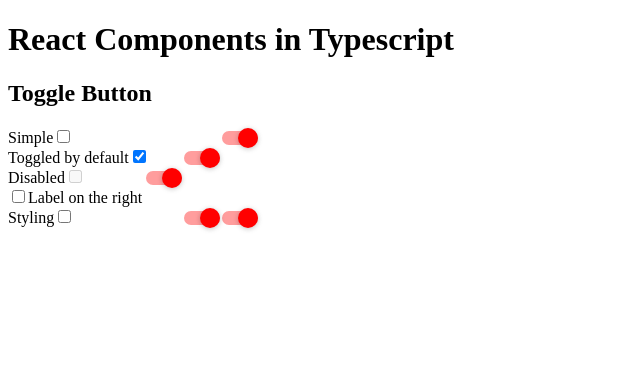
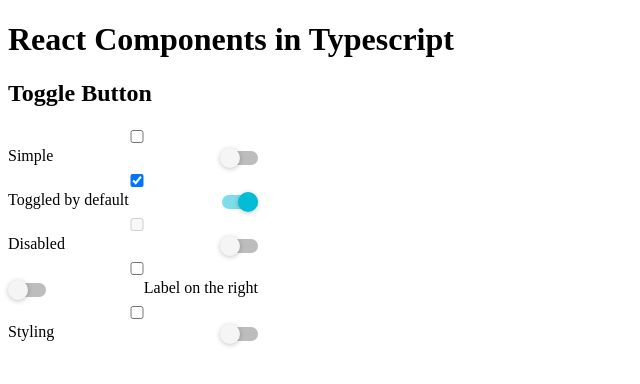
Before and after one commit to vpysaran/react-typescript-toggle, a React app: page / in a window 1280 px wide. Shown: the top 384 px of the page, without its empty margins (0-640 px from the left). Built offline with nearby package versions, Linux system fonts and the light colour scheme.

Commit message:
Update toggle-button.tsx

```diff
--- a/src/components/toggle-button/toggle-button.tsx
+++ b/src/components/toggle-button/toggle-button.tsx
@@ -2,22 +2,51 @@
 
 function getStyles(props) {
     return {
+        inputStyle: {
+            width: '100%',
+            height: '100%',
+        },
+        switchRoot: {
+            display: 'flex',
+            justifyContent: 'space-between',
+        },
         toggleRoot: {
-            float: 'right',
             position: 'relative',
             display: 'block',
             width: '36px',
             padding: '4px 0px 6px 2px',
         },
+        togglePadDefault: {
+          width: '100%',
+          height: '14px',
+          borderRadius: '30px',
+          backgroundColor: 'rgb(189, 189, 189)',
+        },
         togglePad: {
           width: '100%',
           height: '14px',
           borderRadius: '30px',
-          backgroundColor: 'rgb(255, 157, 157)',
+          backgroundColor: 'rgba(0, 188, 212, 0.5)',
+        },
+        toggleBtnDefult: {
+          color: 'rgba(0, 0, 0, 0.87)',
+          backgroundColor: 'rgb(245, 245, 245)',
+          transition: 'all 450ms cubic-bezier(0.23, 1, 0.32, 1) 0ms',
+          boxSizing: 'border-box',
+          fontFamily: 'Roboto, sans-serif',
+          boxShadow: 'rgba(0, 0, 0, 0.12) 0px 1px 6px, rgba(0, 0, 0, 0.12) 0px 1px 4px',
+          borderRadius: '50%',
+          position: 'absolute',
+          top: '1px',
+          left: '0px',
+          width: '20px',
+          height: '20px',
+          lineHeight: '24px',
         },
         toggleBtn: {
           color: 'rgba(0, 0, 0, 0.87)',
-          backgroundColor: 'red',
+          backgroundColor: 'rgb(0, 188, 212)',
+          transition: 'all 450ms cubic-bezier(0.23, 1, 0.32, 1) 0ms',
           boxSizing: 'border-box',
           fontFamily: 'Roboto, sans-serif',
           boxShadow: 'rgba(0, 0, 0, 0.12) 0px 1px 6px, rgba(0, 0, 0, 0.12) 0px 1px 4px',
@@ -30,7 +59,6 @@
           lineHeight: '24px',
           marginLeft: '-20px',
         },
-
     }
 };
 
@@ -40,33 +68,56 @@
   disabled?: boolean;
   labelPosition?: string;
   style?: any;
+  state?: any;
 }
 
-export default class Toggle extends React.Component<Props, {}> {
+export default class Toggle extends React.Component<Props, {switched}> {
+
+  constructor(props) {
+        super(props);
+        if (props.defaultToggled){
+            this.state = {switched: true};
+        } else {
+            this.state = {switched: false};
+        }
+   }
+
+  handleChange = (event) => {
+    if (this.state.switched){
+      this.setState({switched: false});
+    } else {
+      this.setState({switched: true});
+    }
+  };
+
+  handleNothing = (event) => {};
 
   public render() {
 
     const styles = getStyles(this.props);
+    const {label, style, defaultToggled, disabled, labelPosition} = this.props;
+    const switched = this.state.switched;
 
-    const {label, style, defaultToggled, disabled, labelPosition} = this.props;
+    const labelElm = (<label onClick={disabled ? this.handleNothing : this.handleChange} >{label}</label>);
 
-    const inputElm = labelPosition === 'right' ? (
-      <label><input type="checkbox" checked={defaultToggled} disabled={disabled} />{label}</label>
-    ) : (
-      <label>{label}<input type="checkbox" checked={defaultToggled} disabled={disabled} /></label>
+    const inputElm = (<input type="checkbox" checked={switched} disabled={disabled} onChange={this.handleChange} style={styles.inputStyle} />);
+    const toggleElm = (
+        <div className="toggle-root" onClick={disabled ? this.handleNothing : this.handleChange} style={styles.toggleRoot}>
+          <div className="toggle-btn" style={switched ? styles.toggleBtn : styles.toggleBtnDefult}></div>
+          <div className="toggle-pad" style={switched ? styles.togglePad : styles.togglePadDefault}></div>
+        </div>
     );
 
-    const switchElement = (
-        <div className="toggle-root" style={styles.toggleRoot} >
-          <div className="toggle-btn" style={styles.toggleBtn} ></div>
-          <div className="toggle-pad" style={styles.togglePad} ></div>
-        </div>
+    const switchElm = labelPosition === 'right' ? (
+      <div style={styles.switchRoot}>{toggleElm}{labelElm}</div>
+    ) : (
+      <div style={styles.switchRoot}>{labelElm}{toggleElm}</div>
     );
 
     return (
       <div style={style}>
         {inputElm}
-        {switchElement}
+        {switchElm}
       </div>
     );
   }
```
